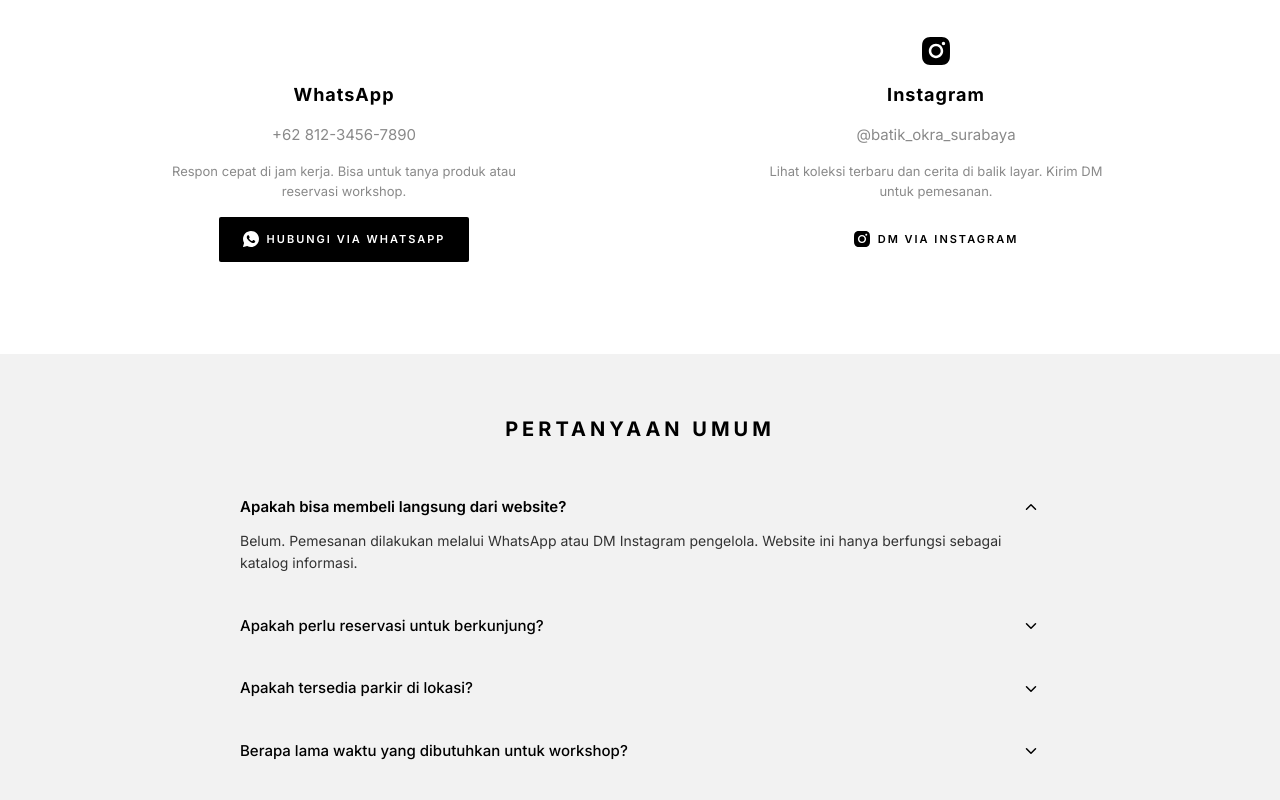
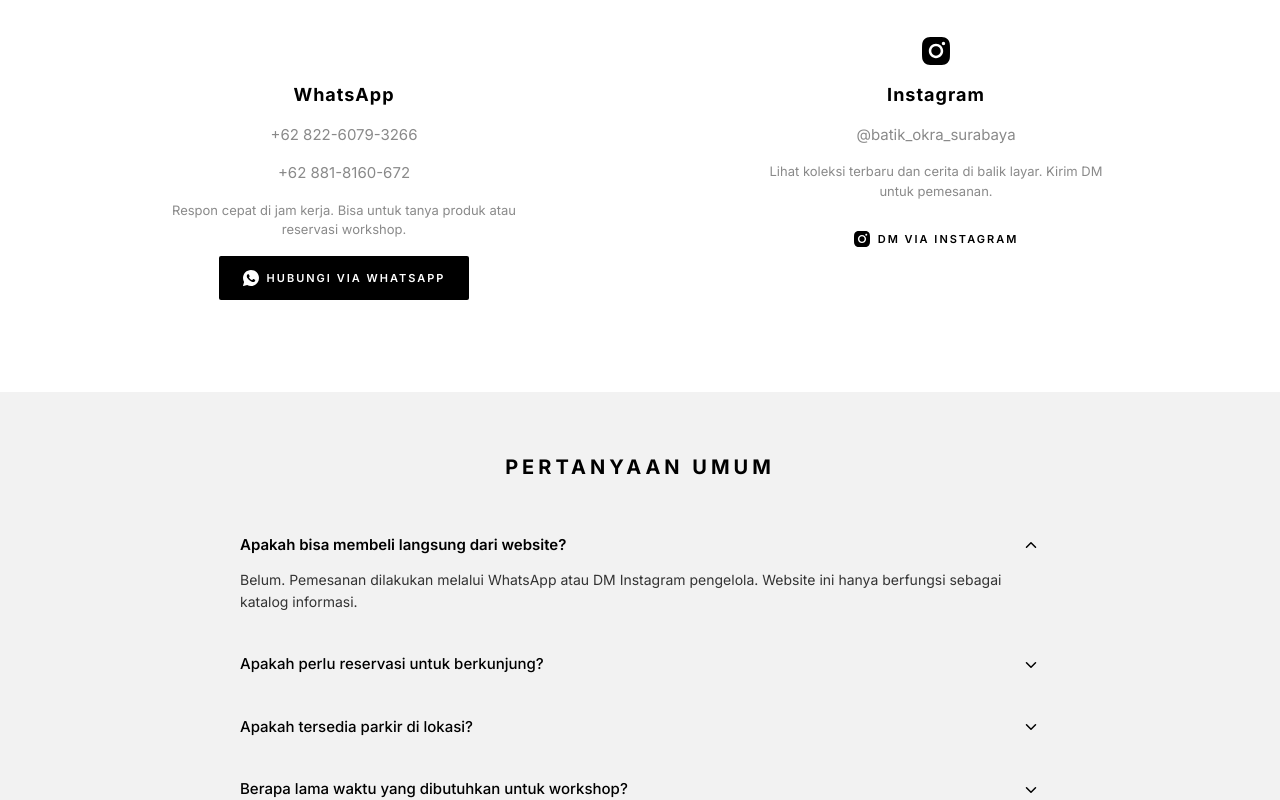
Before and after one commit to Anshari06/Batik-Okra, a Next.js app: page /kunjungi in a window 1280 px wide. Shown: the part 1620-2420 px from the top of the page. Built offline with nearby package versions, Linux system fonts and the light colour scheme.

Commit message:
feat: pasang nomor WhatsApp asli (0822 utama, 0881 tampil di kunjungi)

```diff
--- a/src/app/(publik)/kunjungi/page.tsx
+++ b/src/app/(publik)/kunjungi/page.tsx
@@ -1,7 +1,7 @@
 /* eslint-disable @next/next/no-img-element -- aset lokal; next/image belum dipakai sampai Step 2 */
 import type { Metadata } from "next";
 import { ChevronDown } from "lucide-react";
-import { ALAMAT, JAM_BUKA, WHATSAPP_ADMIN, WHATSAPP_ADMIN_DISPLAY, waLink } from "@/lib/constants";
+import { ALAMAT, JAM_BUKA, WHATSAPP_ADMIN, WHATSAPP_ADMIN_2_DISPLAY, WHATSAPP_ADMIN_DISPLAY, waLink } from "@/lib/constants";
 
 export const metadata: Metadata = {
   title: "Kunjungi — Batik Okra Surabaya",
@@ -203,6 +203,7 @@ export default function Kunjungi() {
             <img src="/assets/whatsapp.svg" alt="" className="h-7 w-7" />
             <p className="text-[18px] font-bold tracking-[1px] text-black">WhatsApp</p>
             <p className="text-[15px] text-[#8a8a8a]">{WHATSAPP_ADMIN_DISPLAY}</p>
+            <p className="text-[15px] text-[#8a8a8a]">{WHATSAPP_ADMIN_2_DISPLAY}</p>
             <p className="max-w-[360px] text-[13px] leading-[1.5] text-[#8a8a8a]">
               Respon cepat di jam kerja. Bisa untuk tanya produk atau reservasi workshop.
             </p>
--- a/src/lib/constants.ts
+++ b/src/lib/constants.ts
@@ -12,10 +12,13 @@ export const STATUS_STYLE: Record<ProductStatus, string> = {
 };
 
 // Format untuk wa.me (hanya digit, tanpa +/spasi) — bukan env frontend
-// shortcut: nomor placeholder prototype; ganti dengan nomor asli sebelum deploy produksi.
-export const WHATSAPP_ADMIN = "6281234567890";
+export const WHATSAPP_ADMIN = "6282260793266";
 // Format tampilan di UI
-export const WHATSAPP_ADMIN_DISPLAY = "+62 812-3456-7890";
+export const WHATSAPP_ADMIN_DISPLAY = "+62 822-6079-3266";
+
+// Nomor kedua, hanya ditampilkan (tidak dipakai tombol)
+export const WHATSAPP_ADMIN_2 = "628818160672";
+export const WHATSAPP_ADMIN_2_DISPLAY = "+62 881-8160-672";
 
 // Alamat & jam buka dipakai Beranda dan /kunjungi (frame 829:845)
 export const ALAMAT =
```
